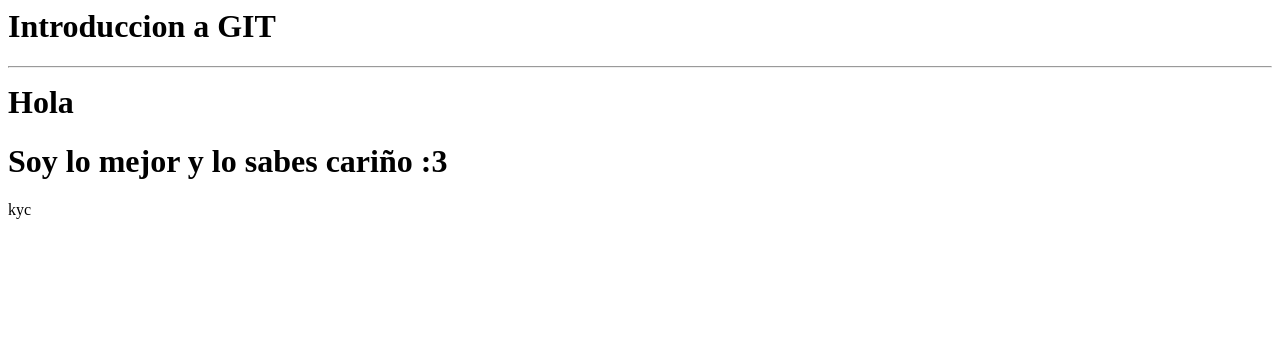
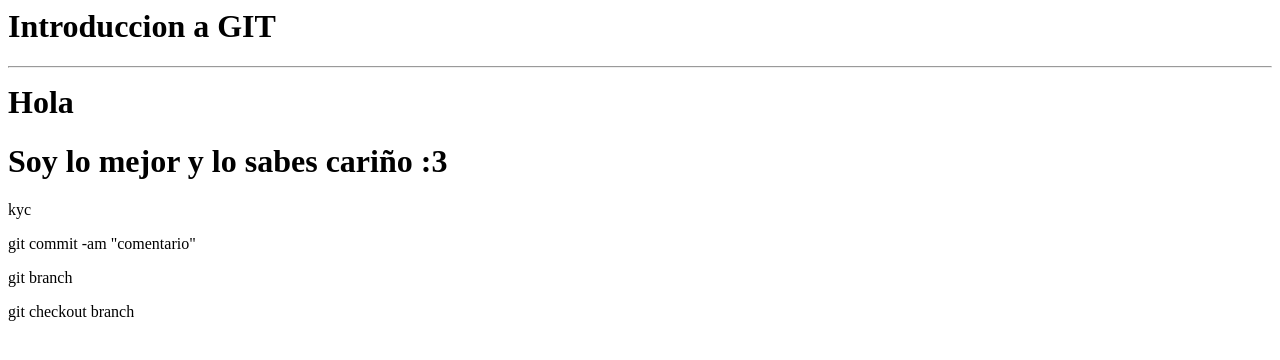
Before and after one commit to ADEP-123/AprendiendoGit, a plain HTML site: page index.html in a window 1280 px wide. Drawn offline with Linux system fonts and the light colour scheme.

Commit message:
dsadsadsadsadsa

```diff
--- a/index.html
+++ b/index.html
@@ -9,5 +9,8 @@
 
 		<h1>Soy lo mejor y lo sabes cariño :3</h1>
 		<p>kyc</p>
+		<p>git commit -am "comentario"</p>
+		<p>git branch</p>
+		<p>git checkout branch</p>
 	</body>
 </html>
```
